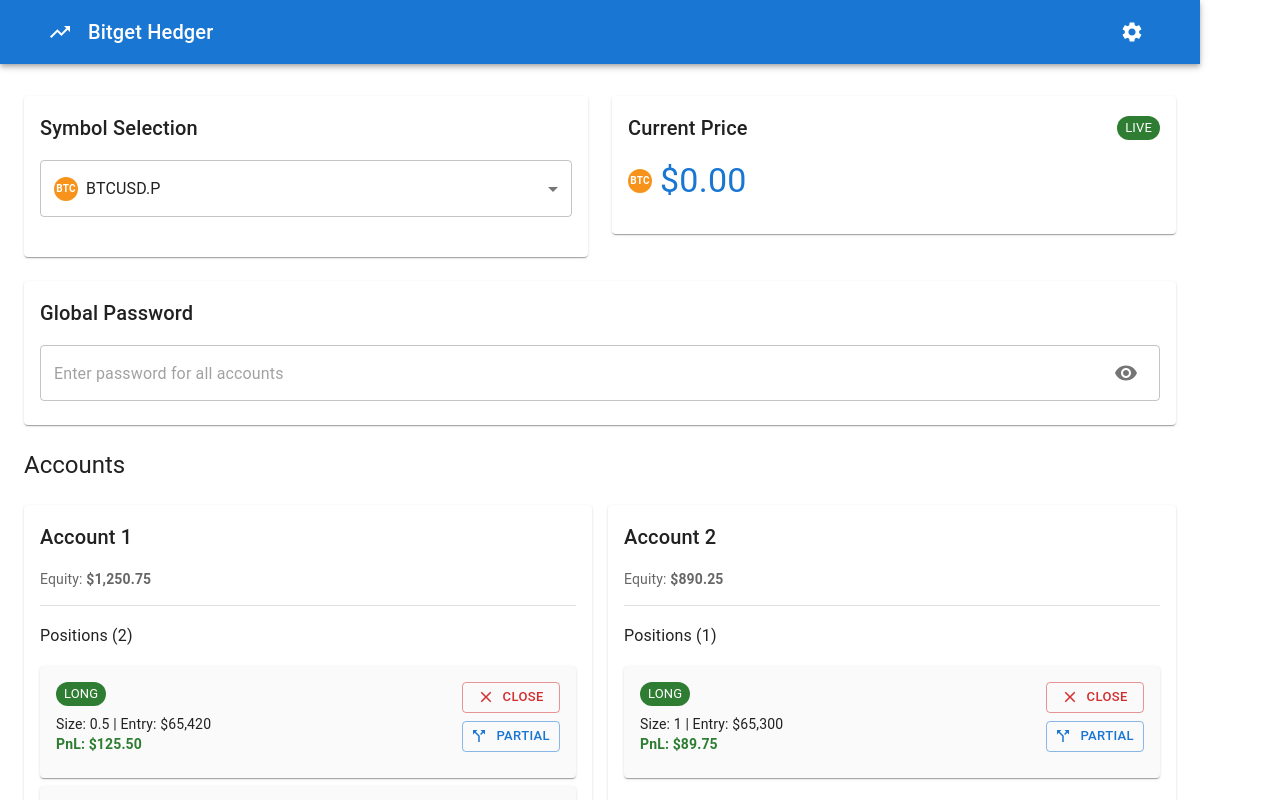
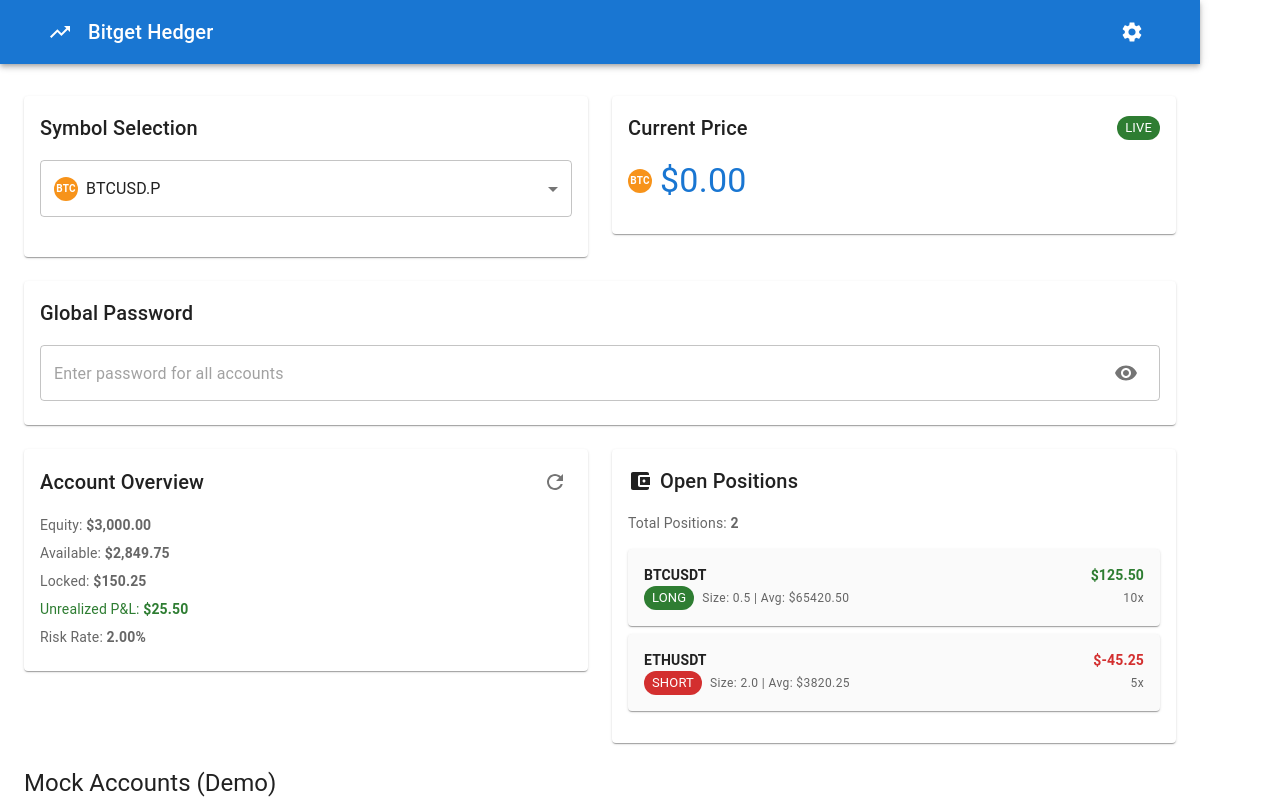
Before and after one commit to erkixyz/bitget-hedger, a React (Vite) app: page / in a window 1280 px wide. Shown: the top 800 px of the page. Built offline with nearby package versions, Linux system fonts and the light colour scheme; no server answers.

Commit message:
feat: add account and positions overview with mock data fetching from Bitget API

```diff
--- a/src/App.tsx
+++ b/src/App.tsx
@@ -26,7 +26,32 @@
   CallSplit,
   Visibility,
   VisibilityOff,
+  AccountBalanceWallet,
+  Refresh,
 } from '@mui/icons-material';
+
+// Interfaces for Bitget API responses
+interface AccountData {
+  marginCoin: string;
+  locked: string;
+  available: string;
+  equity: string;
+  usdtEquity: string;
+  unrealizedPL: string | null;
+  crossRiskRate: string;
+}
+
+interface Position {
+  symbol: string;
+  marginCoin: string;
+  holdSide: string;
+  total: string;
+  available: string;
+  averageOpenPrice: string;
+  unrealizedPL: string;
+  leverage: number;
+  marketPrice: string;
+}
 
 // Symbol icons (using simple colored circles for crypto symbols)
 const SymbolIcon = ({ symbol }: { symbol: string }) => {
@@ -64,7 +89,8 @@
   );
 };
 
-interface Position {
+// Legacy interfaces for mock data - keeping for compatibility
+interface MockPosition {
   id: string;
   side: 'long' | 'short';
   size: number;
@@ -77,7 +103,7 @@
   name: string;
   apiKey: string;
   equity: number;
-  positions: Position[];
+  positions: MockPosition[];
 }
 
 interface PriceData {
@@ -95,6 +121,12 @@
   const [wsConnected, setWsConnected] = useState(false);
   const [password, setPassword] = useState('');
   const [showPassword, setShowPassword] = useState(false);
+
+  // Bitget account data
+  const [accountData, setAccountData] = useState<AccountData | null>(null);
+  const [positions, setPositions] = useState<Position[]>([]);
+  const [accountLoading, setAccountLoading] = useState(false);
+
   const [accounts, setAccounts] = useState<Account[]>([
     {
       id: '1',
@@ -189,6 +221,64 @@
       setCurrentPrice(symbolPriceData.price);
     }
   }, [selectedSymbol, priceData]);
+
+  // Fetch account data from Bitget API
+  const fetchAccountData = async () => {
+    setAccountLoading(true);
+    try {
+      // For demo purposes, using mock data that matches Bitget API structure
+      // In real implementation, this would make authenticated API calls
+
+      // Mock account data based on Bitget API response format
+      const mockAccountData: AccountData = {
+        marginCoin: 'USDT',
+        locked: '150.25',
+        available: '2849.75',
+        equity: '3000.00',
+        usdtEquity: '3000.00',
+        unrealizedPL: '25.50',
+        crossRiskRate: '0.02',
+      };
+
+      // Mock positions data
+      const mockPositions: Position[] = [
+        {
+          symbol: 'BTCUSDT_UMCBL',
+          marginCoin: 'USDT',
+          holdSide: 'long',
+          total: '0.5',
+          available: '0.5',
+          averageOpenPrice: '65420.5',
+          unrealizedPL: '125.50',
+          leverage: 10,
+          marketPrice: '65671.0',
+        },
+        {
+          symbol: 'ETHUSDT_UMCBL',
+          marginCoin: 'USDT',
+          holdSide: 'short',
+          total: '2.0',
+          available: '2.0',
+          averageOpenPrice: '3820.25',
+          unrealizedPL: '-45.25',
+          leverage: 5,
+          marketPrice: '3797.50',
+        },
+      ];
+
+      setAccountData(mockAccountData);
+      setPositions(mockPositions);
+    } catch (error) {
+      console.error('Error fetching account data:', error);
+    } finally {
+      setAccountLoading(false);
+    }
+  };
+
+  // Load account data on component mount
+  useEffect(() => {
+    fetchAccountData();
+  }, []);
 
   const handleClosePosition = (accountId: string, positionId: string) => {
     setAccounts((prev) =>
@@ -363,10 +453,200 @@
             </Card>
           </Grid>
 
-          {/* Accounts Container */}
+          {/* Account Overview */}
+          <Grid size={{ xs: 12, md: 6 }}>
+            <Card>
+              <CardContent>
+                <Box
+                  sx={{
+                    display: 'flex',
+                    alignItems: 'center',
+                    justifyContent: 'space-between',
+                    mb: 2,
+                  }}
+                >
+                  <Typography variant="h6">Account Overview</Typography>
+                  <IconButton
+                    size="small"
+                    onClick={fetchAccountData}
+                    disabled={accountLoading}
+                  >
+                    <Refresh />
+                  </IconButton>
+                </Box>
+
+                {accountData ? (
+                  <>
+                    <Typography
+                      variant="body2"
+                      color="text.secondary"
+                      sx={{ mb: 1 }}
+                    >
+                      Equity:{' '}
+                      <strong>
+                        $
+                        {parseFloat(accountData.equity).toLocaleString(
+                          'en-US',
+                          { minimumFractionDigits: 2 },
+                        )}
+                      </strong>
+                    </Typography>
+                    <Typography
+                      variant="body2"
+                      color="text.secondary"
+                      sx={{ mb: 1 }}
+                    >
+                      Available:{' '}
+                      <strong>
+                        $
+                        {parseFloat(accountData.available).toLocaleString(
+                          'en-US',
+                          { minimumFractionDigits: 2 },
+                        )}
+                      </strong>
+                    </Typography>
+                    <Typography
+                      variant="body2"
+                      color="text.secondary"
+                      sx={{ mb: 1 }}
+                    >
+                      Locked:{' '}
+                      <strong>
+                        $
+                        {parseFloat(accountData.locked).toLocaleString(
+                          'en-US',
+                          { minimumFractionDigits: 2 },
+                        )}
+                      </strong>
+                    </Typography>
+                    {accountData.unrealizedPL && (
+                      <Typography
+                        variant="body2"
+                        color={
+                          parseFloat(accountData.unrealizedPL) >= 0
+                            ? 'success.main'
+                            : 'error.main'
+                        }
+                        sx={{ mb: 1 }}
+                      >
+                        Unrealized P&L:{' '}
+                        <strong>
+                          ${parseFloat(accountData.unrealizedPL).toFixed(2)}
+                        </strong>
+                      </Typography>
+                    )}
+                    <Typography variant="body2" color="text.secondary">
+                      Risk Rate:{' '}
+                      <strong>
+                        {(parseFloat(accountData.crossRiskRate) * 100).toFixed(
+                          2,
+                        )}
+                        %
+                      </strong>
+                    </Typography>
+                  </>
+                ) : (
+                  <Typography variant="body2" color="text.secondary">
+                    {accountLoading
+                      ? 'Loading account data...'
+                      : 'No account data available'}
+                  </Typography>
+                )}
+              </CardContent>
+            </Card>
+          </Grid>
+
+          {/* Positions Overview */}
+          <Grid size={{ xs: 12, md: 6 }}>
+            <Card>
+              <CardContent>
+                <Box sx={{ display: 'flex', alignItems: 'center', mb: 2 }}>
+                  <AccountBalanceWallet sx={{ mr: 1 }} />
+                  <Typography variant="h6">Open Positions</Typography>
+                </Box>
+
+                {positions.length > 0 ? (
+                  <>
+                    <Typography
+                      variant="body2"
+                      color="text.secondary"
+                      sx={{ mb: 2 }}
+                    >
+                      Total Positions: <strong>{positions.length}</strong>
+                    </Typography>
+                    {positions.map((position, index) => (
+                      <Paper
+                        key={index}
+                        sx={{ p: 2, mb: 1, bgcolor: 'grey.50' }}
+                      >
+                        <Box
+                          sx={{
+                            display: 'flex',
+                            justifyContent: 'space-between',
+                            alignItems: 'center',
+                          }}
+                        >
+                          <Box>
+                            <Typography
+                              variant="body2"
+                              sx={{ fontWeight: 'bold' }}
+                            >
+                              {position.symbol.replace('_UMCBL', '')}
+                            </Typography>
+                            <Chip
+                              label={position.holdSide.toUpperCase()}
+                              color={
+                                position.holdSide === 'long'
+                                  ? 'success'
+                                  : 'error'
+                              }
+                              size="small"
+                              sx={{ mr: 1 }}
+                            />
+                            <Typography
+                              variant="caption"
+                              color="text.secondary"
+                            >
+                              Size: {position.total} | Avg: $
+                              {parseFloat(position.averageOpenPrice).toFixed(2)}
+                            </Typography>
+                          </Box>
+                          <Box sx={{ textAlign: 'right' }}>
+                            <Typography
+                              variant="body2"
+                              color={
+                                parseFloat(position.unrealizedPL) >= 0
+                                  ? 'success.main'
+                                  : 'error.main'
+                              }
+                              sx={{ fontWeight: 'bold' }}
+                            >
+                              ${parseFloat(position.unrealizedPL).toFixed(2)}
+                            </Typography>
+                            <Typography
+                              variant="caption"
+                              color="text.secondary"
+                            >
+                              {position.leverage}x
+                            </Typography>
+                          </Box>
+                        </Box>
+                      </Paper>
+                    ))}
+                  </>
+                ) : (
+                  <Typography variant="body2" color="text.secondary">
+                    No open positions
+                  </Typography>
+                )}
+              </CardContent>
+            </Card>
+          </Grid>
+
+          {/* Legacy Accounts Container */}
           <Grid size={{ xs: 12 }}>
             <Typography variant="h5" sx={{ mb: 3 }}>
-              Accounts
+              Mock Accounts (Demo)
             </Typography>
             <Grid container spacing={2}>
               {accounts.map((account) => (
```
